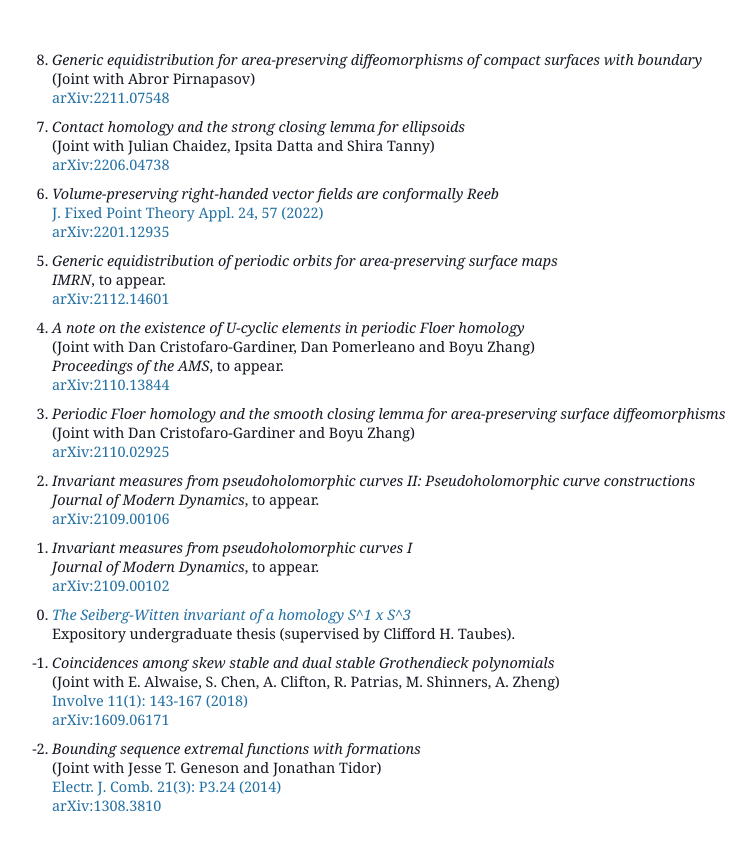
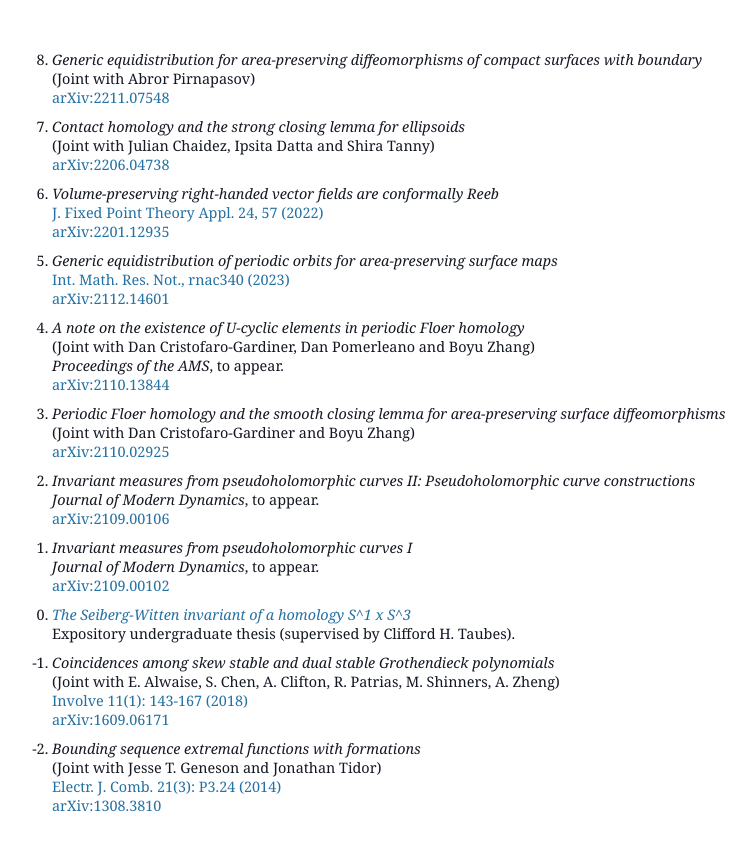
Before and after one commit to r0hilp/r0hilp.github.io, a Jekyll site: the page papers.html, which Jekyll copies as it is, in a window 1280 px wide. Shown: the top 851 px of the page, without its empty margins (68-824 px from the left). Built offline with Jekyll 4.4.1, drawn with Linux system fonts in a browser that asks for light colours.

Commit message:
equidistribution paper published

```diff
--- a/papers.html
+++ b/papers.html
@@ -44,7 +44,7 @@
   <li>
     <p><i> Generic equidistribution of periodic orbits for area-preserving surface maps</i>
     <br/>
-    <i>IMRN</i>, to appear.
+    <a href="https://academic.oup.com/imrn/advance-article-abstract/doi/10.1093/imrn/rnac340/7033120">Int. Math. Res. Not., rnac340 (2023)</a>
     <br/>
     <a href="https://arxiv.org/abs/2112.14601" target="_blank">arXiv:2112.14601</a>
     </p>
```
